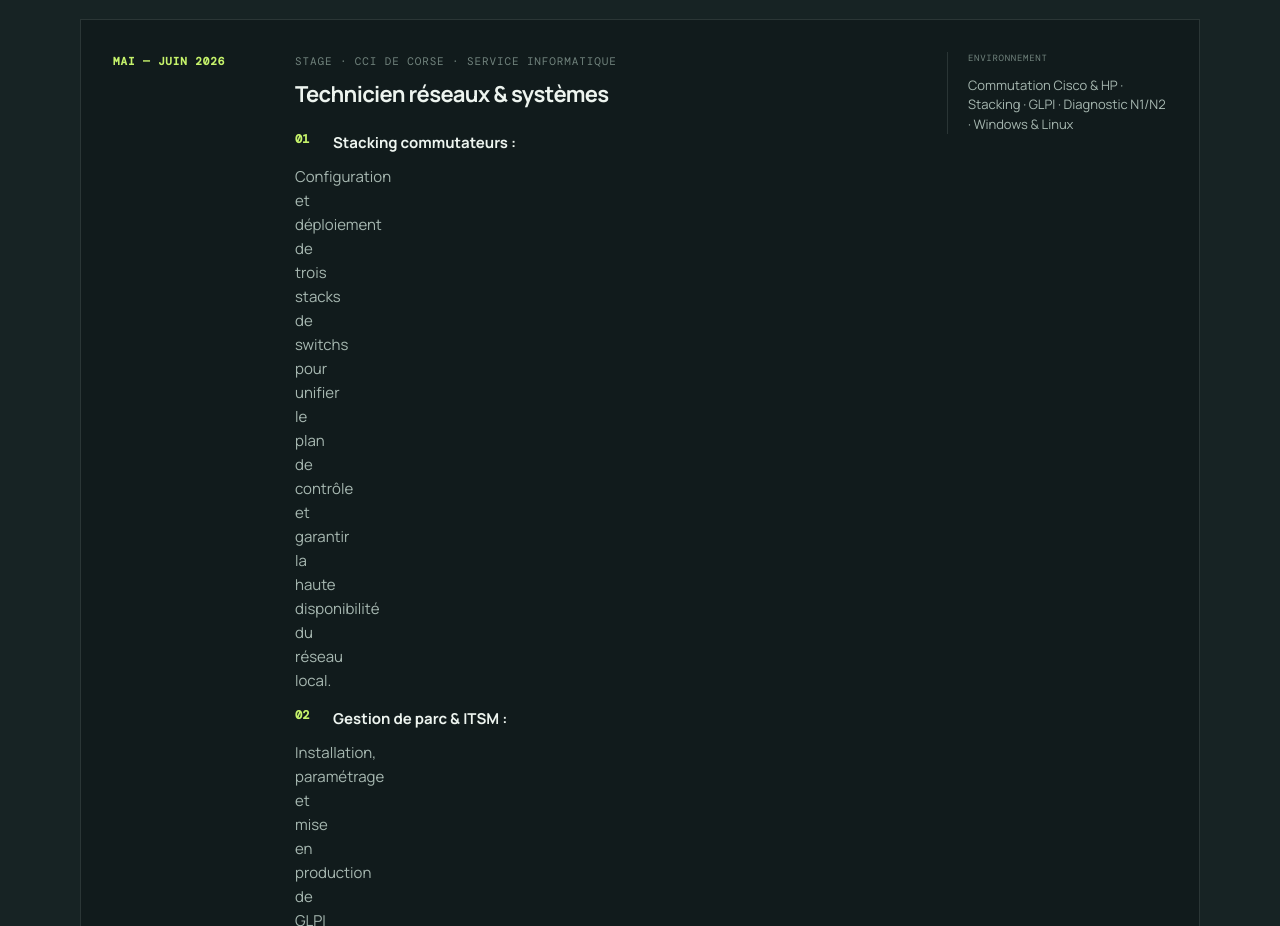
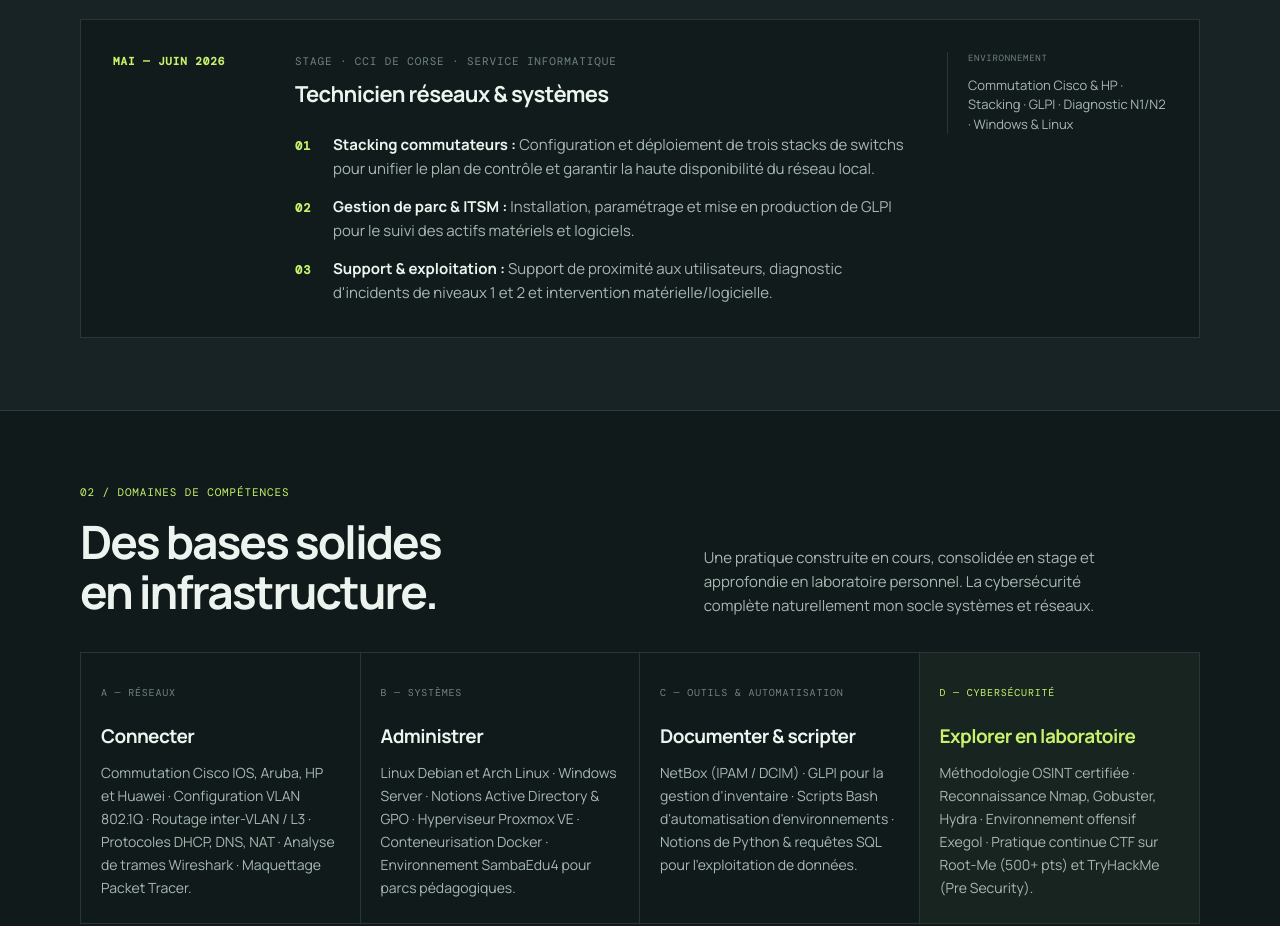
Before and after one commit to oxyfifi/Portfolio, a plain HTML site: page index.html in a window 1280 px wide. Shown: the part 1120-2046 px from the top of the page. Drawn offline with nearby package versions, Linux system fonts and the light colour scheme.

Commit message:
Fix: affichage du texte des missions de stage (passage de CSS grid à flexbox)

```diff
--- a/index.html
+++ b/index.html
@@ -29,7 +29,7 @@
   <link rel="preconnect" href="https://fonts.googleapis.com">
   <link rel="preconnect" href="https://fonts.gstatic.com" crossorigin>
   <link href="https://fonts.googleapis.com/css2?family=DM+Mono:wght@400;500&family=Manrope:wght@400;500;600;700;800&display=swap" rel="stylesheet">
-  <link rel="stylesheet" href="style.css?v=20261031-pro">
+  <link rel="stylesheet" href="style.css?v=20261031-fix1">
 </head>
 <body>
   <a class="skip-link" href="#contenu">Aller au contenu</a>
@@ -114,9 +114,18 @@
             <p class="card-kicker">Stage · CCI de Corse · Service informatique</p>
             <h3>Technicien réseaux & systèmes</h3>
             <div class="experience-points">
-              <p><span>01</span> <strong>Stacking commutateurs :</strong> Configuration et déploiement de trois stacks de switchs pour unifier le plan de contrôle et garantir la haute disponibilité du réseau local.</p>
-              <p><span>02</span> <strong>Gestion de parc & ITSM :</strong> Installation, paramétrage et mise en production de GLPI pour le suivi des actifs matériels et logiciels.</p>
-              <p><span>03</span> <strong>Support & exploitation :</strong> Support de proximité aux utilisateurs, diagnostic d'incidents de niveaux 1 et 2 et intervention matérielle/logicielle.</p>
+              <div class="experience-point">
+                <span class="point-no mono">01</span>
+                <div class="point-body"><strong>Stacking commutateurs :</strong> Configuration et déploiement de trois stacks de switchs pour unifier le plan de contrôle et garantir la haute disponibilité du réseau local.</div>
+              </div>
+              <div class="experience-point">
+                <span class="point-no mono">02</span>
+                <div class="point-body"><strong>Gestion de parc & ITSM :</strong> Installation, paramétrage et mise en production de GLPI pour le suivi des actifs matériels et logiciels.</div>
+              </div>
+              <div class="experience-point">
+                <span class="point-no mono">03</span>
+                <div class="point-body"><strong>Support & exploitation :</strong> Support de proximité aux utilisateurs, diagnostic d'incidents de niveaux 1 et 2 et intervention matérielle/logicielle.</div>
+              </div>
             </div>
           </div>
           <div class="experience-aside">
--- a/style.css
+++ b/style.css
@@ -250,17 +250,32 @@ a:focus-visible, button:focus-visible { outline: 3px solid var(--accent); outlin
 .experience-date { color: var(--accent); font-size: 11px; font-weight: 700; }
 .card-kicker { margin: 0 0 6px; color: var(--muted); font-size: 11px; }
 .experience-content h3 { margin: 0; font-size: 22px; font-weight: 700; letter-spacing: -.03em; }
-.experience-points { margin-top: 18px; }
+.experience-points {
+  margin-top: 20px;
+  display: flex;
+  flex-direction: column;
+  gap: 14px;
+}
+.experience-point,
 .experience-points p {
-  display: grid;
-  grid-template-columns: 28px 1fr;
-  gap: 10px;
-  margin: 0 0 14px;
+  display: flex;
+  align-items: baseline;
+  gap: 14px;
+  margin: 0;
   color: var(--ink-soft);
   font-size: 15px;
   line-height: 1.6;
 }
-.experience-points p span { color: var(--accent); font: 12px var(--mono); font-weight: 700; }
+.point-no,
+.experience-points p > span:first-child {
+  color: var(--accent);
+  font: 700 12px var(--mono);
+  flex-shrink: 0;
+  width: 24px;
+}
+.point-body {
+  flex: 1;
+}
 .experience-points strong { color: var(--ink); }
 .experience-aside { display: flex; flex-direction: column; gap: 10px; align-self: start; padding-left: 20px; border-left: 1px solid var(--line); color: var(--ink-soft); font-size: 13px; line-height: 1.5; }
 .experience-aside .mono { color: var(--muted); font-size: 9px; }
```
Also changed, not shown: contact.html (+1 -1 lines), projets.html (+1 -1 lines).
